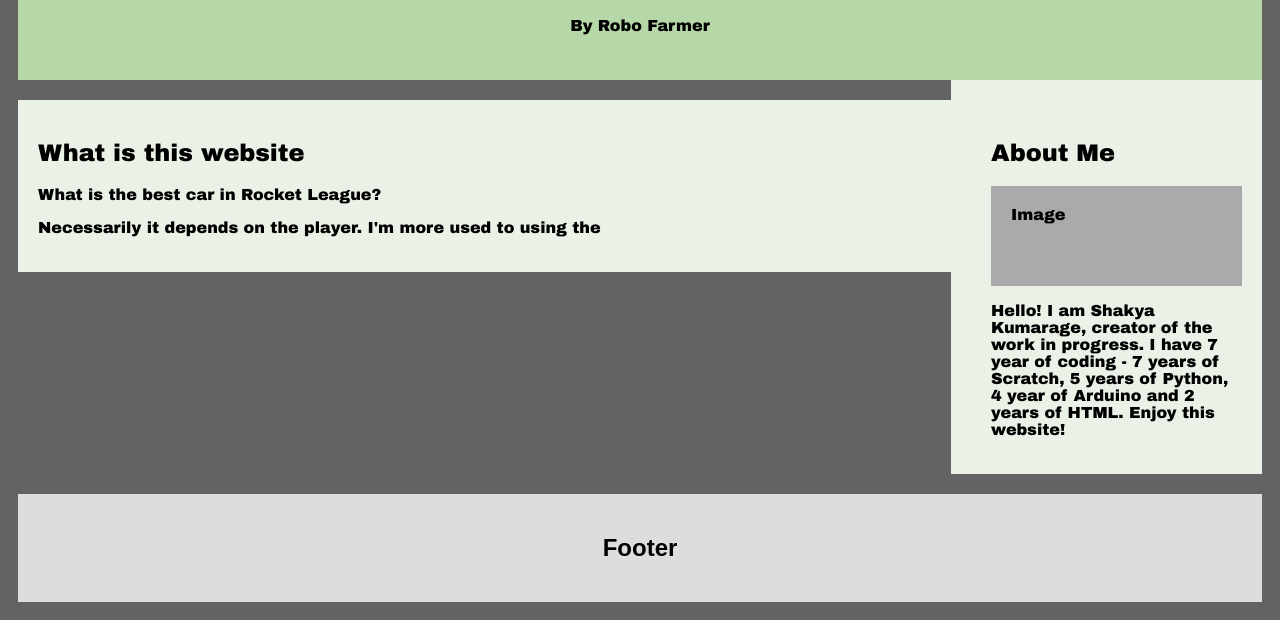
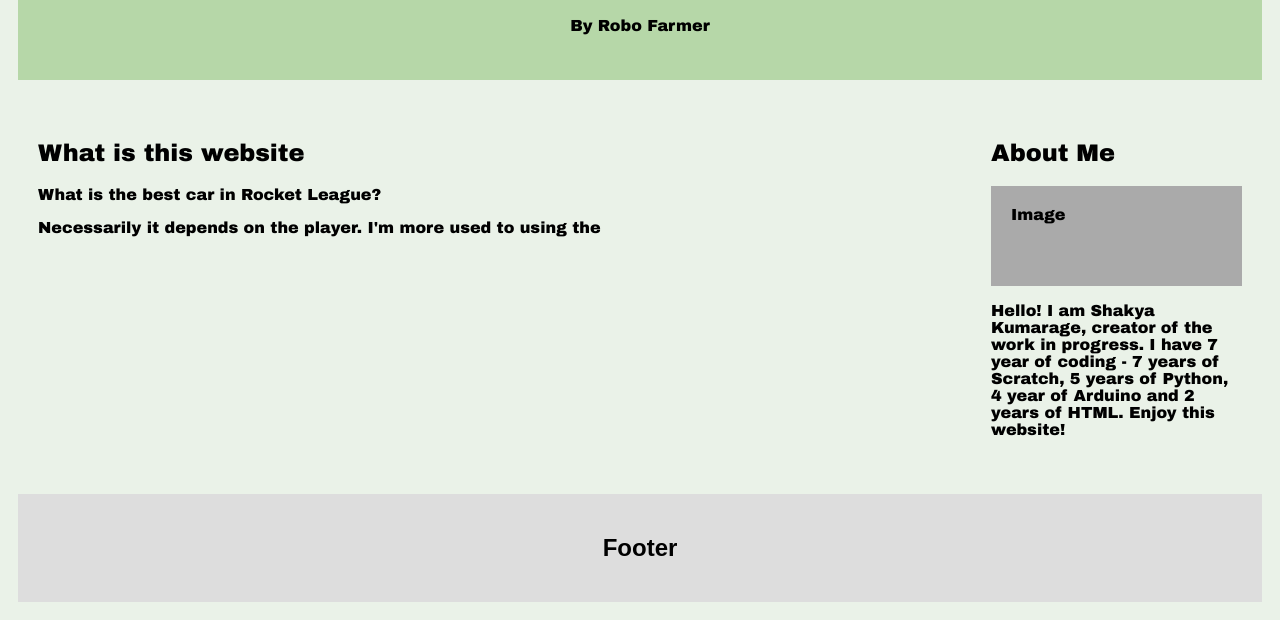
Before and after one commit to ShakyatheCoder/MyFarmer, a plain HTML site: page index.html in a window 1280 px wide. Shown: the part 198-818 px from the top of the page. Drawn offline with Linux system fonts and the light colour scheme.

Commit message:
Color change - index.html

```diff
--- a/index.html
+++ b/index.html
@@ -34,8 +34,8 @@
 body {
   font-family: Arial;
   padding: 10px;
-  background: rgb(99,99,99);
-background: linear-gradient(90deg, rgba(99,99,99,1) 0%, rgba(99,99,99,1) 100%);
+  background: rgb(234,242,232);
+background: linear-gradient(90deg, rgba(234,242,232,1) 0%, rgba(234,242,232,1) 100%);
 }
 
 /* Header/Blog Title */
```
